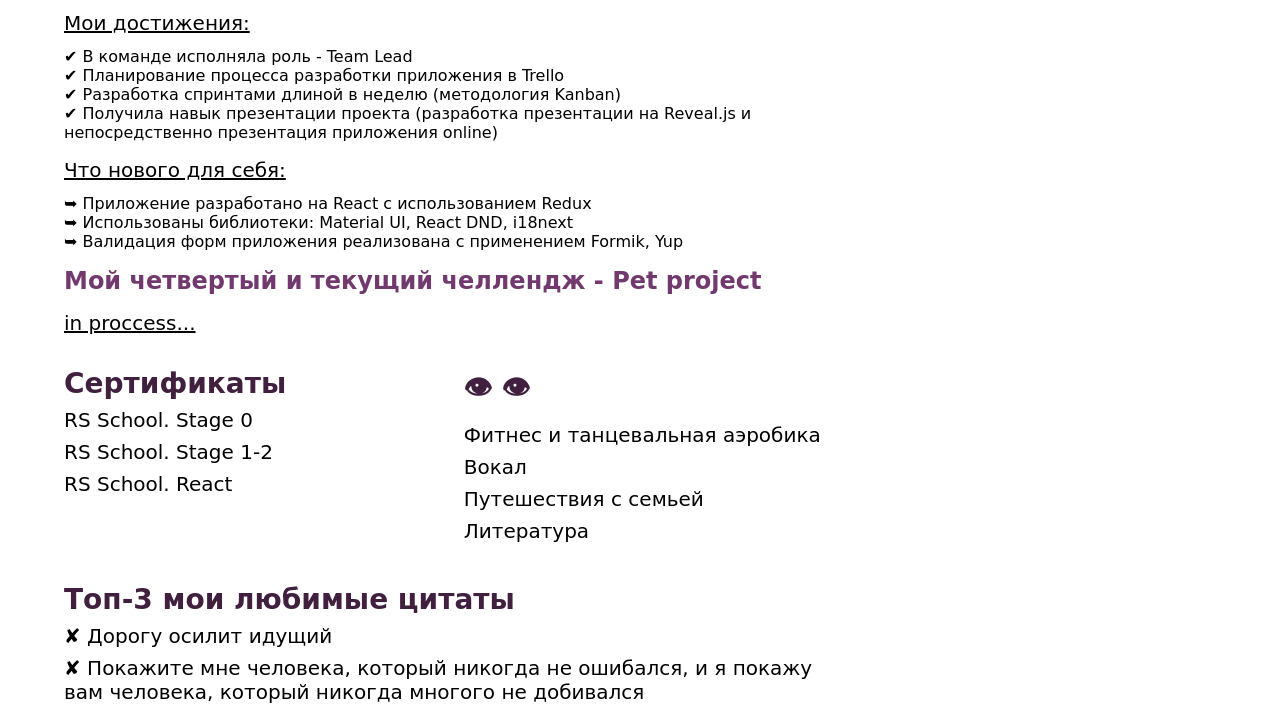
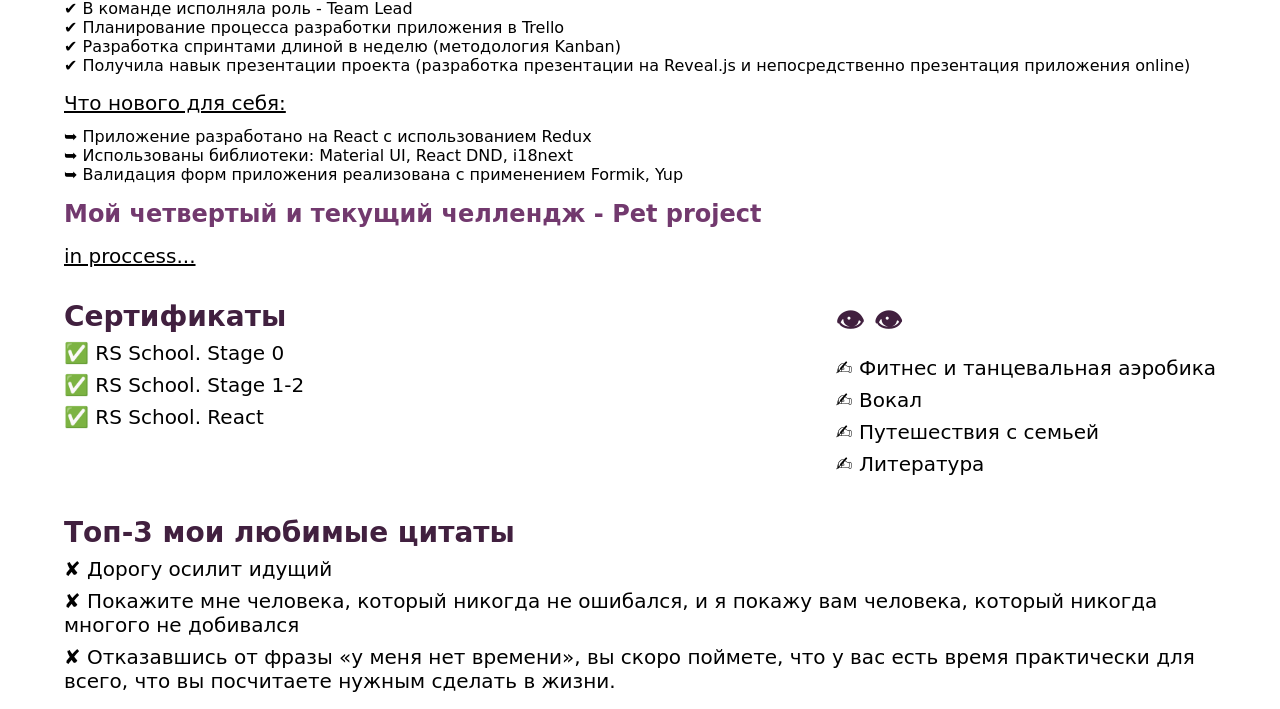
Before and after one commit to IrinaBukley23/cv-bukley-irina, a plain HTML site: page index.html in a window 1280 px wide. Shown: the part 1359-2068 px from the top of the page. Drawn offline with Linux system fonts and the light colour scheme; a web font is replaced by a local one.

Commit message:
feat: add adaptive

```diff
--- a/index.html
+++ b/index.html
@@ -115,18 +115,18 @@
                 <div class="courses">
                     <h2 class="subtitle">Сертификаты</h2>
                     <ul class="courses__list">
-                        <li class="courses__list-item"><a href="https://app.rs.school/certificate/r7bo41s7">RS School. Stage 0</a></li>
-                        <li class="courses__list-item"> <a href="https://app.rs.school/certificate/5flgaxsj">RS School. Stage 1-2</a></li>
-                        <li class="courses__list-item"><a href="https://app.rs.school/certificate/3xup9kt6">RS School. React</a></li>
+                        <li class="courses__list-item"><a href="https://app.rs.school/certificate/r7bo41s7">✅ RS School. Stage 0</a></li>
+                        <li class="courses__list-item"> <a href="https://app.rs.school/certificate/5flgaxsj">✅ RS School. Stage 1-2</a></li>
+                        <li class="courses__list-item"><a href="https://app.rs.school/certificate/3xup9kt6">✅ RS School. React</a></li>
                     </ul>
                 </div>
                 <div class="hobby">
                     <h2 class="subtitle">&#128065; &#128065;</h2>
                     <ul class="hobby__list">
-                        <li class="hobby__list-item">Фитнес и танцевальная аэробика</li>
-                        <li class="hobby__list-item">Вокал</li>
-                        <li class="hobby__list-item">Путешествия с семьей</li>
-                        <li class="hobby__list-item">Литература</li>
+                        <li class="hobby__list-item">✍ Фитнес и танцевальная аэробика</li>
+                        <li class="hobby__list-item">✍ Вокал</li>
+                        <li class="hobby__list-item">✍ Путешествия с семьей</li>
+                        <li class="hobby__list-item">✍ Литература</li>
                     </ul>
                 </div>
             </section>
--- a/style.css
+++ b/style.css
@@ -99,6 +99,9 @@
     display: flex;
     justify-content: space-between;
 }
+.courses {
+    margin: 0 2rem 0 0;
+}
 .courses__list-item, .hobby__list-item, .quote__list-item {
     margin: 0.5rem 0;
     font-size: 1.25rem;
@@ -171,6 +174,7 @@
 @media (max-width: 1440px) {
     .wrapper {
         max-width: 90%;
+        flex-direction: column;
     }
 }
 @media (max-width: 996px) {
@@ -201,8 +205,14 @@
     .header__descr {
         width: 65%;
     }
+    .edu {
+        flex-direction: column;
+    }
 }
 @media (max-width: 470px) {
+    .wrapper {
+        padding-top: 2rem;
+    }
     .header__title {
         letter-spacing: 2px;
     }
```
